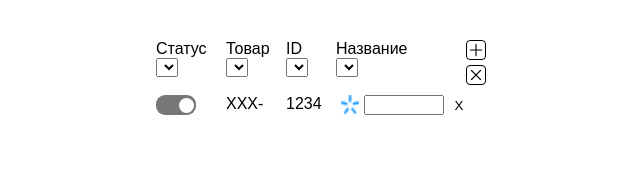
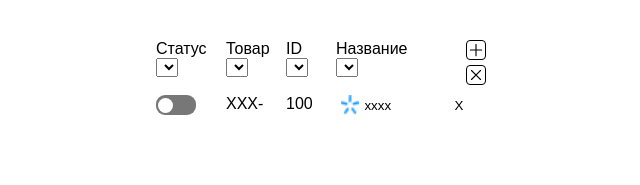
Before and after one commit to nazmieievilya/Test_work, a React (Create React App) app: page / in a window 1280 px wide. Both pictures are taken after a click on the button 760 px from the left and 50 px from the top of the page. Shown: the top 185 px of the page, without its empty margins (284-924 px from the left). Built offline with nearby package versions, Linux system fonts and the light colour scheme.

Commit message:
added basic functionality

```diff
--- a/src/App.js
+++ b/src/App.js
@@ -3,9 +3,19 @@ import "./App.css";
 import { useState } from "react";
 import ListItem from "./components/ListItem.jsx";
 import Control from "./components/Control.jsx";
+import List from "./components/List.jsx";
 function App() {
-  const [state, setState] = useState(0);
-
+  const [list, setList] = useState([]);
+  //  { id: 1, name: "Синий", isMutable: true },
+  function handleAddItem() {
+    setList([
+      { id: String(Date.now()).slice(10, 13), name: "xxxx", isMutable: true },
+      ...list,
+    ]);
+  }
+  function handleRemoveAll() {
+    setList([]);
+  }
   return (
     <div className="todoList-container">
       <div className="nav-item">
@@ -33,11 +43,11 @@ function App() {
         </select>
       </div>
 
-      <Control />
-
-      <ul className="list">
-        <ListItem />
-      </ul>
+      <Control
+        handleAddItem={handleAddItem}
+        handleRemoveAll={handleRemoveAll}
+      />
+      <List setList={setList} list={list} />
     </div>
   );
 }
--- a/src/components/Control.jsx
+++ b/src/components/Control.jsx
@@ -1,37 +1,35 @@
 import React from "react";
 import "./Control.css";
 
-const ListItem = () => {
+const ListItem = ({ handleAddItem, handleRemoveAll }) => {
   return (
     <div className="control">
-      <button className="btn">
+      <button onClick={handleAddItem} className="btn">
         <svg
           xmlns="http://www.w3.org/2000/svg"
           fill="none"
           viewBox="0 0 24 24"
-          stroke-width="1.5"
+          strokeWidth="1.5"
           stroke="currentColor"
-          class="w-6 h-6"
         >
           <path
-            stroke-linecap="round"
-            stroke-linejoin="round"
+            strokeLinecap="round"
+            strokeLinejoin="round"
             d="M12 4.5v15m7.5-7.5h-15"
           />
         </svg>
       </button>
-      <button className="btn">
+      <button onClick={handleRemoveAll} className="btn">
         <svg
           xmlns="http://www.w3.org/2000/svg"
           fill="none"
           viewBox="0 0 24 24"
-          stroke-width="1.5"
+          strokeWidth="1.5"
           stroke="currentColor"
-          class="w-6 h-6"
         >
           <path
-            stroke-linecap="round"
-            stroke-linejoin="round"
+            strokeLinecap="round"
+            strokeLinejoin="round"
             d="M6 18L18 6M6 6l12 12"
           />
         </svg>
--- /dev/null
+++ b/src/components/List.css
@@ -0,0 +1,4 @@
+.list {
+  display: grid;
+  list-style: none;
+}
--- /dev/null
+++ b/src/components/List.jsx
@@ -0,0 +1,15 @@
+import React from "react";
+import "./List.css";
+import ListItem from "./ListItem.jsx";
+
+const List = ({ list, setList }) => {
+  return (
+    <ul className="list">
+      {list.map((item) => (
+        <ListItem key={item.id} itemData={item} list={list} setList={setList} />
+      ))}
+    </ul>
+  );
+};
+
+export default List;
--- a/src/components/ListItem.css
+++ b/src/components/ListItem.css
@@ -1,15 +1,15 @@
 .list-item {
   display: grid;
-
   grid-template-columns: 60px 50px 40px 120px 40px;
   gap: 10px;
+  margin-bottom: 10px;
 }
 
 .toggle-button-container {
   display: flex;
   align-items: center;
   padding: 2px;
-  justify-content: flex-end;
+
   width: 40px;
   border-radius: 9px;
   background-color: #777;
@@ -32,10 +32,16 @@
 .input-product-feild {
   width: 80px;
 }
-
+.input-product-feild {
+  border: none;
+}
 .btn-remove-item {
   margin-left: 10px;
   border: none;
   padding: 0;
   background-color: transparent;
 }
+
+.toggle-on {
+  justify-content: flex-end;
+}
--- a/src/components/ListItem.jsx
+++ b/src/components/ListItem.jsx
@@ -1,30 +1,41 @@
 import React from "react";
 import "./ListItem.css";
 import logo from "../content/KyivS.png";
+import { useRef } from "react";
 
-const ListItem = () => {
+const ListItem = ({ itemData, setList, list }) => {
+  function changeName(e) {
+    const id = e.target.closest(".list-item").dataset.id;
+    console.log(id);
+  }
+  function handleRemoveItem(e) {
+    const id = e.target.closest(".list-item").dataset.id;
+    setList(list.filter((item) => item.id !== id));
+  }
   return (
-    // <li className="list-item">
-    //   <div className="toggle-button-container">
-    //     <div className="toggle-button"></div>
-    //   </div>
-    //   <p className="product">XXX-</p>
-    //   <p className="id">1234</p>
-    //   <div className="product-name">
-    //     <img src="" alt="logo" />
-    //     <input type="text" />
-    //   </div>
-    // </li>
-    <li className="list-item">
-      <div className="toggle-button-container">
+    <li data-id={itemData.id} className="list-item">
+      <div
+        className={
+          itemData.isMutable
+            ? "toggle-button-container"
+            : "toggle-button-container toggle-on"
+        }
+      >
         <div className="toggle-button"></div>
       </div>
       <p className="product">XXX-</p>
-      <p className="id">1234</p>
+      <p className="id">{itemData.id}</p>
       <div className="product-name">
         <img className="list-img" src={logo} alt="logo" />
-        <input className="input-product-feild" type="text" />
-        <button className="btn-remove-item">X</button>
+        <input
+          value={itemData.name}
+          onChange={changeName}
+          className="input-product-feild"
+          type="text"
+        />
+        <button onClick={handleRemoveItem} className="btn-remove-item">
+          X
+        </button>
       </div>
     </li>
   );
```
